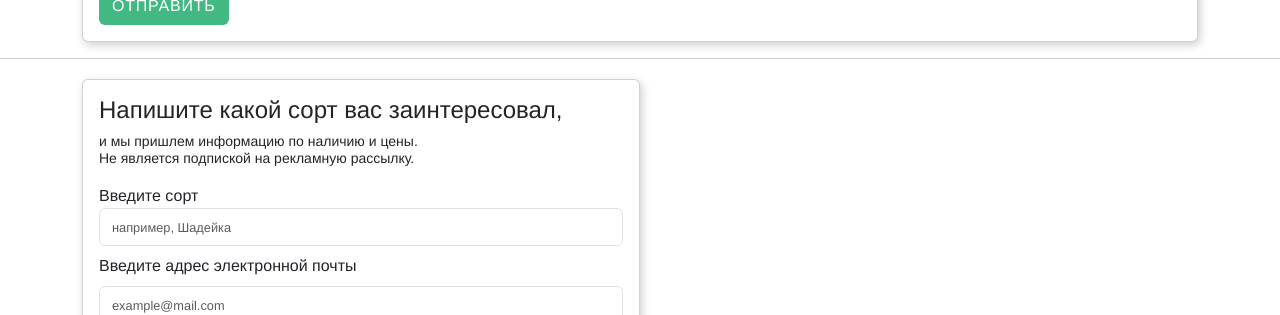
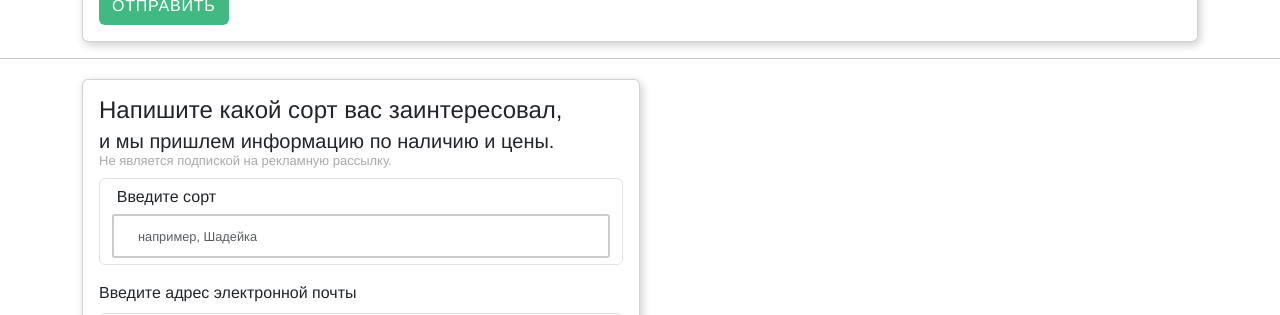
Before and after one commit to Yuthala/kub-garlic, a Vue app: page / in a window 1280 px wide. Shown: the part 1040-1355 px from the top of the page. Built offline with nearby package versions, Linux system fonts and the light colour scheme; no server answers.

Commit message:
appFormDB minor changes to UI

```diff
--- a/src/components/AppFormDB.vue
+++ b/src/components/AppFormDB.vue
@@ -2,12 +2,20 @@
 	<div class="container">
 		<form class="card" @submit.prevent="createSort">
 			<h4>Напишите какой сорт вас заинтересовал,</h4>
-			<p class="small">и мы пришлем информацию по наличию и цены. <br/>Не является подпиской на рекламную рассылку.</p>
+			<p class="h5">и мы пришлем информацию по наличию и цены. <br/><span>Не является подпиской на рекламную рассылку.</span></p>
 
-			<div>
+			<!-- <div>
 				<label for="name">Введите сорт</label>
-				<input class="form-control" type="text" id="name" v-model.trim="name" placeholder="например, Шадейка">
-			</div>
+				<input class="form-control" type="text" id="name" maxlength="20" v-model.trim="name" placeholder="например, Шадейка">
+			</div> -->
+			<app-input
+			id="name"
+			placeholder="например, Шадейка"
+			:error="errors.name"
+			label="Введите сорт"
+			v-model.trim="name"
+			class="form-control"
+			></app-input>
 
 			<app-input
 			placeholder="example@mail.com"
@@ -127,4 +135,8 @@ export default {
 	p {
 		line-height: 1.1rem;
 	}
+	span {
+		color: darkgray;
+		font-size: 13px;
+	}
 </style>
```
